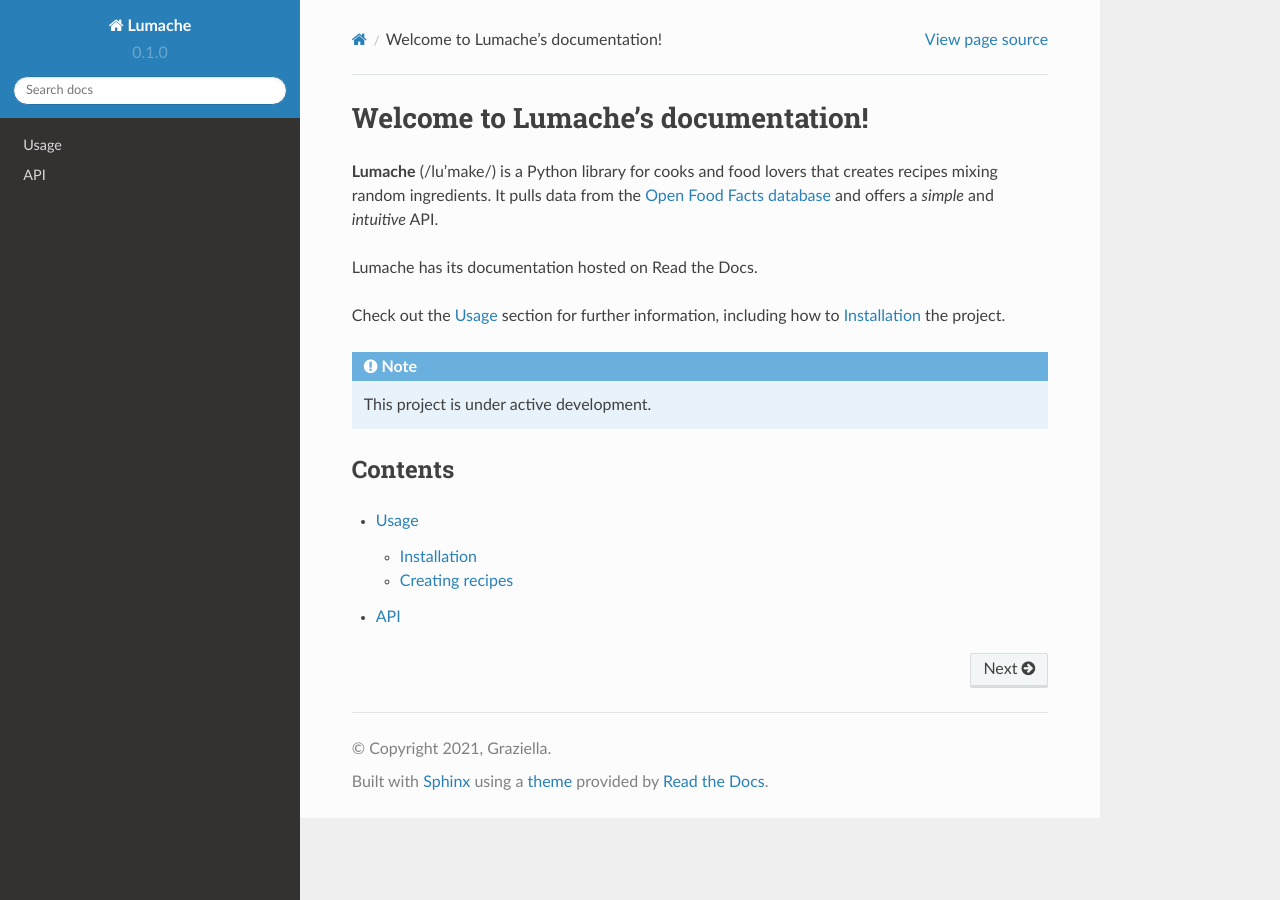
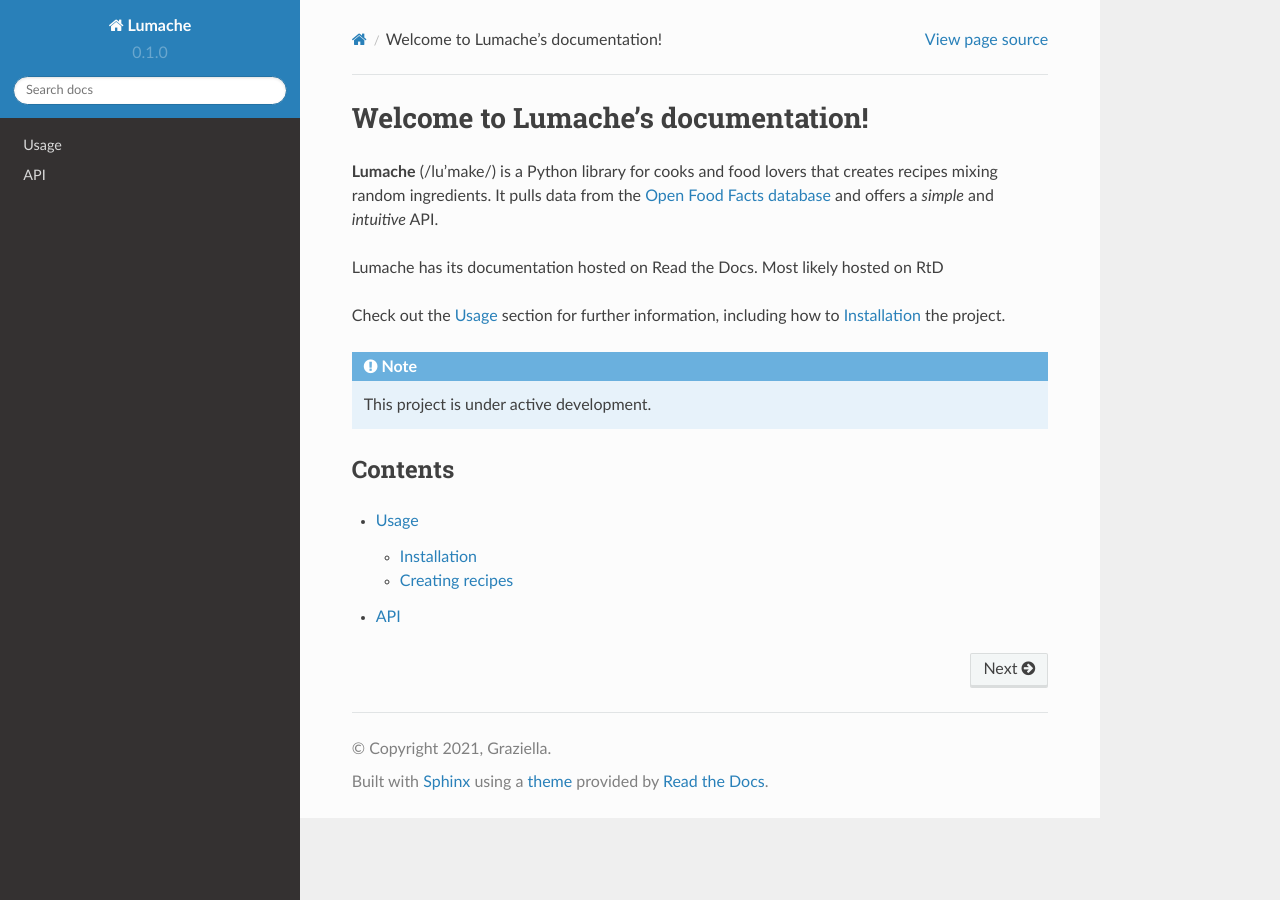
Before and after one commit to microhacker07/rtd-tutorial, a Sphinx documentation site: the page built from docs/source/index.rst, in a window 1280 px wide. Built offline with Sphinx 7.4.7 and the Read the Docs theme 2.0.0, drawn with Linux system fonts in a browser that asks for light colours.

Commit message:
Update index.rst

```diff
--- a/docs/source/index.rst
+++ b/docs/source/index.rst
@@ -7,6 +7,7 @@ It pulls data from the `Open Food Facts database <https://world.openfoodfacts.or
 and offers a *simple* and *intuitive* API.
 
 Lumache has its documentation hosted on Read the Docs.
+Most likely hosted on RtD
 
 Check out the :doc:`usage` section for further information, including
 how to :ref:`installation` the project.
```
